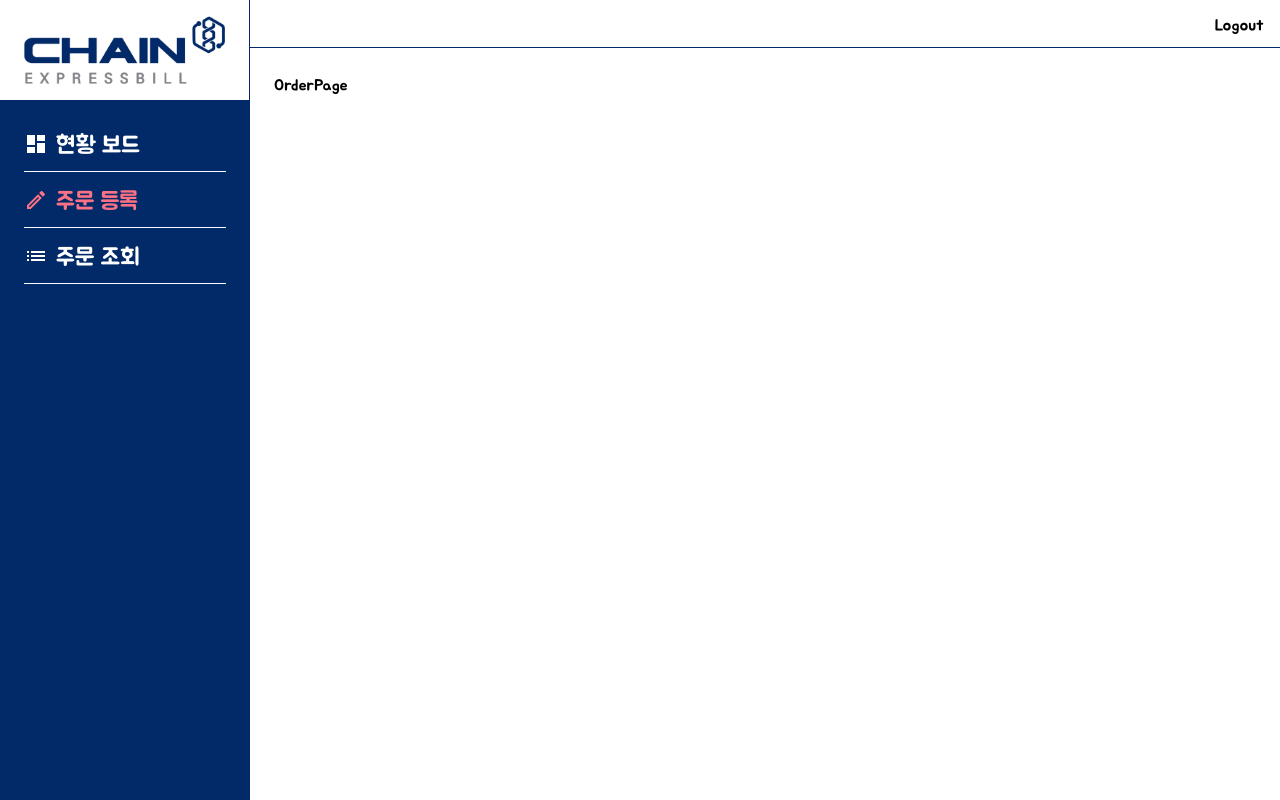
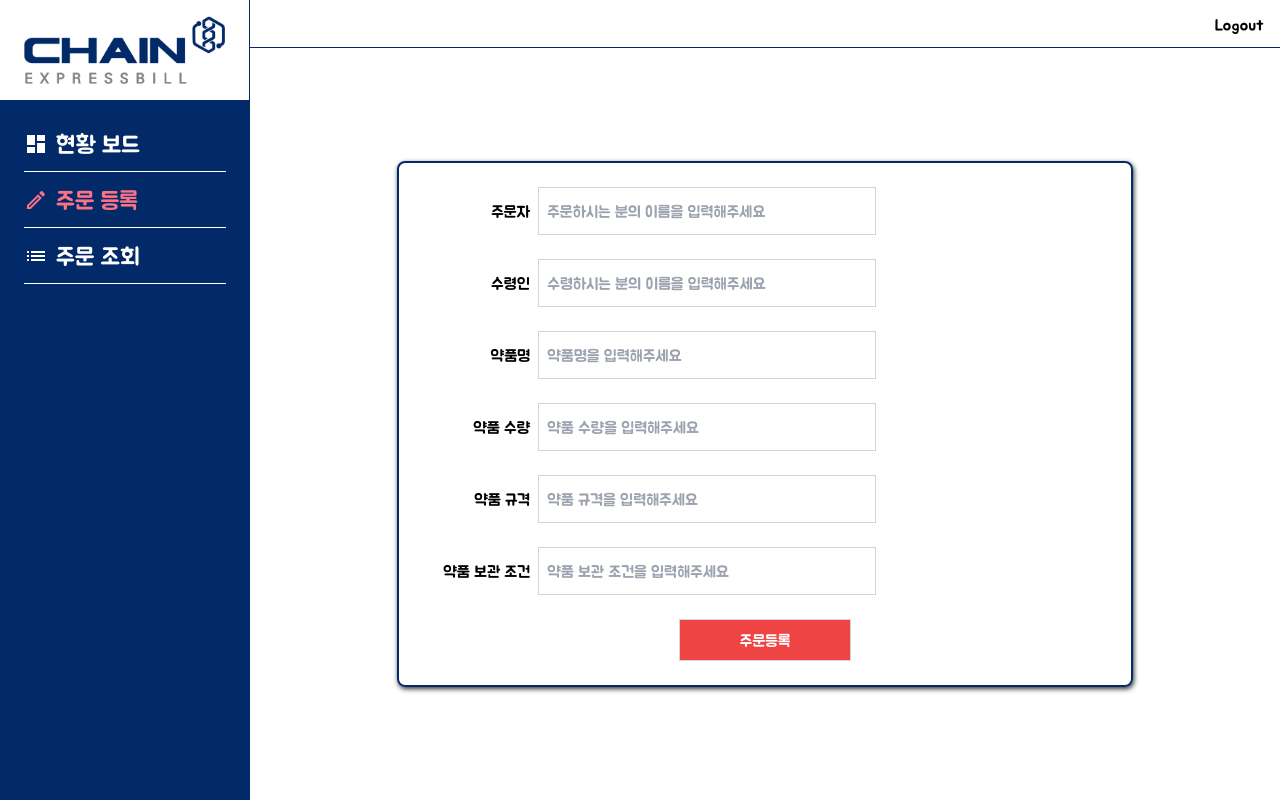
Before and after one commit to ChainExpressbill/coldchain, a React (Create React App) app in the folder frontend/: page /orders/new in a window 1280 px wide. Built offline with nearby package versions, Linux system fonts and the light colour scheme; no server answers.

Commit message:
feat: Add Order Page
주문 추가, 주문 수정 페이지 추가

```diff
--- /dev/null
+++ b/frontend/src/components/form/FormInput.tsx
@@ -0,0 +1,49 @@
+import React from 'react';
+import { FieldError, Path, UseFormRegister } from 'react-hook-form';
+
+interface FormInputProps<T> {
+  register: UseFormRegister<T>;
+  valueLabel: string;
+  valueName: Path<T>;
+  formError: FieldError | undefined;
+  placeholder: string;
+  validMsg: string;
+  type?: string;
+}
+
+const FormInput = <T,>({
+  register,
+  valueLabel,
+  valueName,
+  formError,
+  placeholder,
+  validMsg,
+  type = 'text',
+}: FormInputProps<T>) => {
+  return (
+    <div className="Order__Form__Container__Box">
+      <div className="Order__Form__Label__Box">
+        <label>{valueLabel}</label>
+      </div>
+      <input
+        className="Order__Form__Input__Box"
+        placeholder={placeholder}
+        {...register(valueName, {
+          required: {
+            value: true,
+            message: validMsg,
+          },
+          valueAsNumber: type === 'number',
+        })}
+        type={type}
+      />
+      {formError && (
+        <div className="Order__Form__ValidMsg__Box">
+          <span className="text-red-600 text-sm">{formError.message}</span>
+        </div>
+      )}
+    </div>
+  );
+};
+
+export default FormInput;
--- /dev/null
+++ b/frontend/src/components/form/index.ts
@@ -0,0 +1 @@
+export { default as FormInput } from './FormInput';
--- a/frontend/src/data/order/order.model.ts
+++ b/frontend/src/data/order/order.model.ts
@@ -14,7 +14,7 @@ export interface Order {
   receiver: string;
   drugName: string;
   drugStandard: string;
-  quantity: string;
+  quantity: number;
   registerName: string;
   storageCondition: string;
   createdAt: string; // UTC string => new Date().toISOString()
--- a/frontend/src/pages/OrderPage.tsx
+++ b/frontend/src/pages/OrderPage.tsx
@@ -1,7 +1,213 @@
-import React from 'react';
+import React, { useEffect } from 'react';
+import useModal from 'hooks/useModal';
+import { useForm } from 'react-hook-form';
+import { AlertModal, ConfirmModal, ModalPortal } from 'components/modal';
+import { OrderRequestBody } from 'data/order/order.model';
+import {
+  useOrderCreate,
+  useOrderDetail,
+  useOrderUpdate,
+} from 'data/order/order.hooks';
+import { AxiosError } from 'axios';
+import { FormInput } from 'components/form';
+import { useParams } from 'react-router-dom';
 
 function OrderPage() {
-  return <div>OrderPage</div>;
+  const { id } = useParams();
+  const orderId = parseInt(id ?? '-1'); //  TODO: 처리를 다르게 해야하나?
+
+  const {
+    register,
+    handleSubmit,
+    formState: { errors: formErrors, isValid: isFormValid },
+    getValues,
+    reset,
+  } = useForm<OrderRequestBody>({ mode: 'onChange' });
+  const { refetch } = useOrderDetail(orderId, {
+    enabled: false,
+  });
+
+  useEffect(() => {
+    if (orderId !== -1) {
+      refetch().then((response) => {
+        if (response.data !== undefined) {
+          const targetOrderData = {
+            orderer: response.data.orderer,
+            receiver: response.data.receiver,
+            drugName: response.data.drugName,
+            quantity: response.data.quantity,
+            drugStandard: response.data.drugStandard,
+            storageCondition: response.data.storageCondition,
+            oid: response.data.oid,
+            id: response.data.id,
+          };
+          reset(targetOrderData);
+        }
+      });
+    }
+  }, [orderId]);
+
+  const {
+    isOpen: confirmModalIsOpen,
+    setIsOpen: setConfirmModalIsOpen,
+    modalMsg: confirmModalMsg,
+    setModalMsg: setConfirmModalMsg,
+  } = useModal();
+  const {
+    isOpen: alertModalIsOpen,
+    setIsOpen: setAlertModalIsOpen,
+    modalMsg: alertModalMsg,
+    setModalMsg: setAlertModalMsg,
+  } = useModal();
+
+  const { mutate: useCreateOrder } = useOrderCreate({
+    onSuccess(data) {
+      console.log('success', data);
+    },
+    onError(orderError: AxiosError) {
+      if (orderError.response !== undefined) {
+        console.log(orderError.response);
+        setAlertModalMsg(() => '주문 내용이 잘못 입력되었습니다.');
+      }
+      setAlertModalIsOpen(() => true);
+    },
+  });
+
+  const { mutate: useUpdateOrder } = useOrderUpdate({
+    onSuccess(data) {
+      console.log('success', data);
+    },
+    onError(orderError: AxiosError) {
+      if (orderError.response !== undefined) {
+        console.log(orderError.response);
+        setAlertModalMsg(() => '주문 내용이 잘못 입력되었습니다.');
+      }
+      setAlertModalIsOpen(() => true);
+    },
+  });
+
+  const confirmCreateOrder = () => {
+    //  TODO: accountId, registerName 처리 필요
+    const data: OrderRequestBody = {
+      ...getValues(),
+      accountId: 'jtpark',
+      registerName: 'testman',
+    };
+    useCreateOrder(data);
+    setConfirmModalIsOpen(() => false);
+  };
+
+  const confirmUpdateOrder = () => {
+    const data: OrderRequestBody = {
+      ...getValues(),
+      accountId: 'jtpark',
+      registerName: 'testman',
+    };
+    useUpdateOrder(data);
+    setConfirmModalIsOpen(() => false);
+  };
+
+  const onCreateOrderSubmit = () => {
+    setConfirmModalMsg('주문을 등록하시겠습니까?');
+    setConfirmModalIsOpen(() => true);
+  };
+
+  const onUpdateOrderSubmit = () => {
+    setConfirmModalMsg('주문 내용을 수정하시겠습니까?');
+    setConfirmModalIsOpen(() => true);
+  };
+
+  return (
+    <div className="text-black h-full flex flex-col align-items-center justify-center gap-12">
+      <form
+        onSubmit={
+          orderId === -1
+            ? handleSubmit(onCreateOrderSubmit)
+            : handleSubmit(onUpdateOrderSubmit)
+        }
+        className="w-3/4 ml-auto mr-auto grid grid-cols-1 gap-6 Rounded__Shadow__Border p-6"
+      >
+        <FormInput
+          register={register}
+          valueLabel="주문자"
+          valueName={'orderer'}
+          formError={formErrors.orderer}
+          placeholder="주문하시는 분의 이름을 입력해주세요"
+          validMsg="주문하시는 분의 이름을 확인해주세요"
+        />
+        <FormInput
+          register={register}
+          valueLabel="수령인"
+          valueName={'receiver'}
+          formError={formErrors.receiver}
+          placeholder="수령하시는 분의 이름을 입력해주세요"
+          validMsg="수령하시는 분의 이름을 확인해주세요"
+        />
+        <FormInput
+          register={register}
+          valueLabel="약품명"
+          valueName={'drugName'}
+          formError={formErrors.drugName}
+          placeholder="약품명을 입력해주세요"
+          validMsg="약품명을 확인해주세요"
+        />
+        <FormInput
+          register={register}
+          valueLabel="약품 수량"
+          valueName={'quantity'}
+          formError={formErrors.quantity}
+          placeholder="약품 수량을 입력해주세요"
+          validMsg="약품 수량을 확인해주세요"
+          type="number"
+        />
+        <FormInput
+          register={register}
+          valueLabel="약품 규격"
+          valueName={'drugStandard'}
+          formError={formErrors.drugStandard}
+          placeholder="약품 규격을 입력해주세요"
+          validMsg="약품 규격을 확인해주세요"
+        />
+        <FormInput
+          register={register}
+          valueLabel="약품 보관 조건"
+          valueName={'storageCondition'}
+          formError={formErrors.storageCondition}
+          placeholder="약품 보관 조건을 입력해주세요"
+          validMsg="약품 보관 조건을 확인해주세요"
+        />
+        <button
+          className="mr-auto ml-auto w-1/4 p-2 border border-gray-300 disabled:text-white disabled:bg-red-500 disabled:cursor-not-allowed"
+          type="submit"
+          disabled={!isFormValid}
+        >
+          주문등록
+        </button>
+      </form>
+      <ModalPortal>
+        {confirmModalIsOpen && (
+          <ConfirmModal
+            msg={confirmModalMsg}
+            confirmAction={
+              orderId === -1 ? confirmCreateOrder : confirmUpdateOrder
+            }
+            closeModal={() => {
+              setConfirmModalIsOpen(() => false);
+            }}
+          />
+        )}
+        {alertModalIsOpen && (
+          <AlertModal
+            msg={alertModalMsg}
+            type="error"
+            closeModal={() => {
+              setAlertModalIsOpen(() => false);
+            }}
+          />
+        )}
+      </ModalPortal>
+    </div>
+  );
 }
 
 export default OrderPage;
--- a/frontend/src/styles/global.scss
+++ b/frontend/src/styles/global.scss
@@ -14,3 +14,23 @@ body {
 .Form__Input__Border__Box {
   @apply border border-gray-300 w-full h-12 p-2;
 }
+
+.Text__Align__Center__Box {
+  @apply flex items-center;
+}
+
+.Order__Form__Container__Box {
+  @apply grid grid-cols-6 gap-2;
+}
+
+.Order__Form__Label__Box {
+  @apply col-span-1 Text__Align__Center__Box justify-end;
+}
+
+.Order__Form__Input__Box {
+  @apply Form__Input__Border__Box col-span-3;
+}
+
+.Order__Form__ValidMsg__Box {
+  @apply col-span-2 Text__Align__Center__Box;
+}
```
